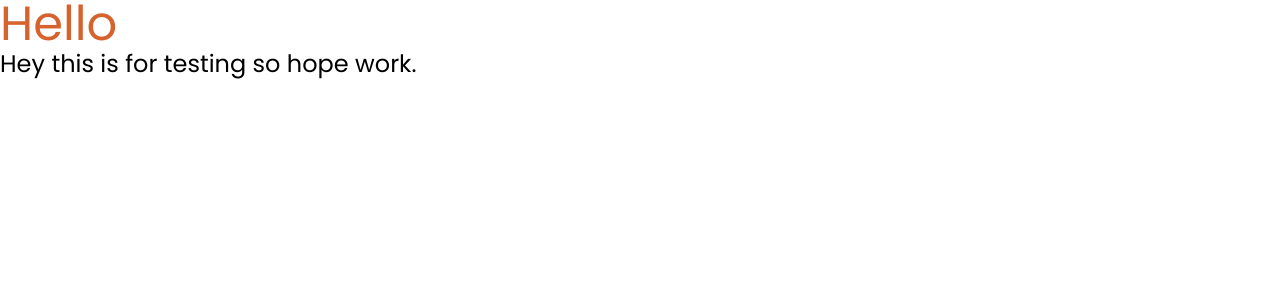
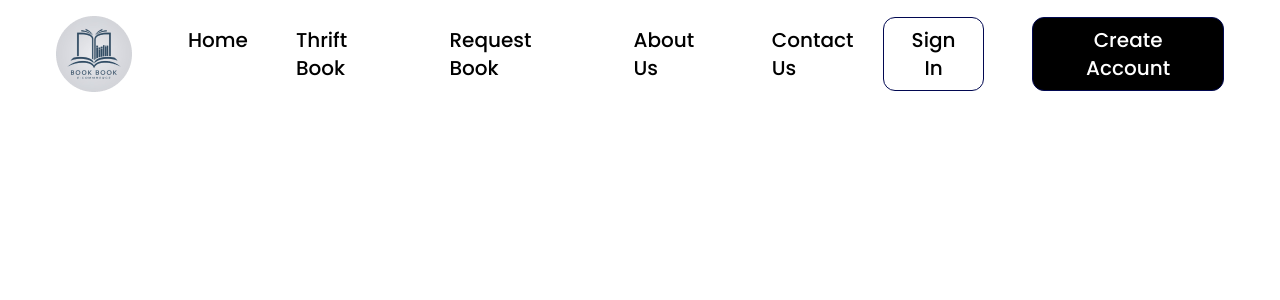
Before and after one commit to ShailendraJungRana/BookSathi, a React (Vite) app: page / in a window 1280 px wide. Shown: the top 300 px of the page. Built offline with nearby package versions, Linux system fonts and the light colour scheme.

Commit message:
Remaining part of Navbar will check after all other finish

```diff
--- a/src/components/Navbar.jsx
+++ b/src/components/Navbar.jsx
@@ -1,11 +1,57 @@
-import React from 'react'
+import React,{useState} from 'react'
+import logo from "../assets/logo.png"
+// import { GrLanguage } from "react-icons/gr";
+import { FaXmark } from "react-icons/fa6";
+import { FaBars } from "react-icons/fa";
+const Navbar = () => {
+    const navItems = [
+        { name: 'Home', path: 'home' },
+        { name: 'Thrift Book', path: 'home' },
+        { name: 'Request Book', path: 'request_book' },
+        { name: 'About Us', path: 'about' },
+        { name: 'Contact Us', path: 'contact' }
+    ]
+    const [isMenuOpen,setIsMenuOpen] = useState (false);
 
-const Navbar = () => {
+    const toggleMenu = ()=>{
+        setIsMenuOpen(!isMenuOpen);
+    }
   return (
-    <div>
-      <h1 className='text-5xl text-primary '>Hello</h1>
-      <p className='text-2xl'>Hey this is for testing so hope work.</p>
-    </div>
+    <nav className='bg-white md:px-14 p-4 max-w-screen-2xl mx-auto text-black fixed top-0 right-0 left-0'>
+        <div className='text-xl container mx-auto flex justify-between items-center font-medium'>
+          <div className='flex space-x-14 items-center '>
+            <a href='' className='text-2xl font-semibold flex  items-center space-x-3 text-dark'>
+                <img src={logo} alt='' className=""/>
+            </a>
+            {/* Showing the navitem using map */}
+            <ul className='md:flex space-x-12 hidden '>
+                {
+                navItems.map(({name,path}) => <a key= {name} href={path} className="block hover:text-gray-300 mt-4s">{name}</a>
+                )}
+            </ul>
+          </div>
+            {/* icons and signup */}
+            <div className='space-x-12 hidden md:flex items-center'>
+                <button className='bg-white border border-dark py-2 px-4 text-black hidden lg:flex items-center hover:text-white hover:bg-black duration-300 transition-all rounded-xl  '>Sign In</button>
+                <button className='bg-black border border-dark text-white border-xl py-2 px-4 transition-all duration-300 hover:bg-white hover:text-black rounded-xl'>Create Account</button>
+            </div>
+            {/* Menu btn only on mobile */}
+            <div className='md:hidden'>
+                <button onClick={toggleMenu} className="text-white focus:outline-none focus:text-gray-300  " >
+                    {
+                    isMenuOpen ? (<FaXmark className='w-7 h-7 text-dark'/>): (<FaBars className='w-7 h-7 text-dark'/>)
+                    }
+
+                </button>
+            </div>
+            {/* navitems container */}
+            <div className={`space-y-16 px-40 pt-10 pb-10 bg-quaternary mt-8 rounded-lg text-lg  ${ isMenuOpen ? "block fixed top-[72px] right-0 left-0 " : "hidden"}`}>
+                    {
+                    navItems.map(({name,path}) => <a key ={name} href={path} className='block hover:text-gray-300'>{name} </a>)
+                    }
+             </div>
+        </div>
+    </nav>
   )
 }
 
--- a/tailwind.config.js
+++ b/tailwind.config.js
@@ -7,6 +7,7 @@ export default {
   theme: {
     extend: {
       colors: {
+        "dark": "#010851",
         "primary": "#D6632E",
         "secondary": "3B35F3F",
         "tertiary": "#1D1F5F",
```
